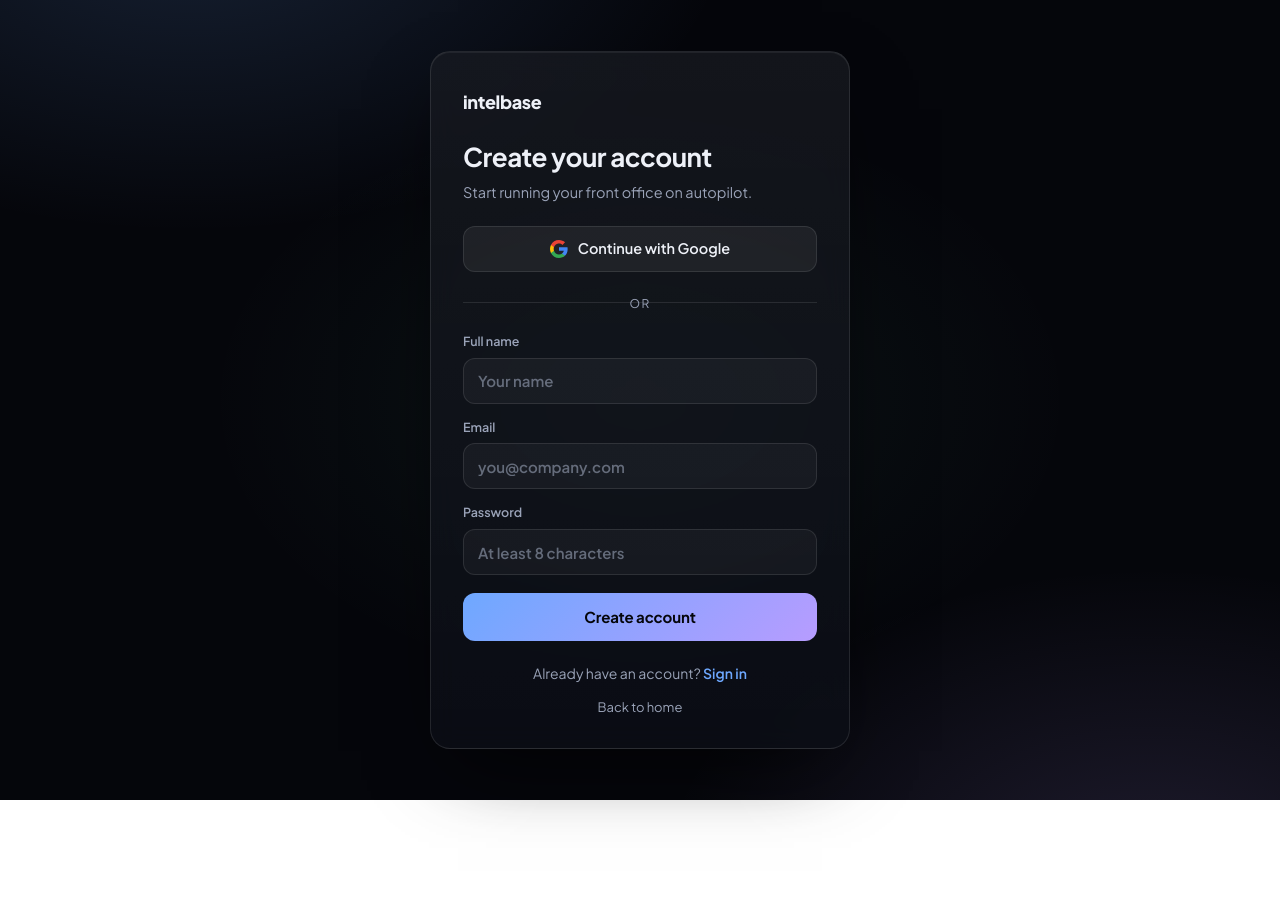
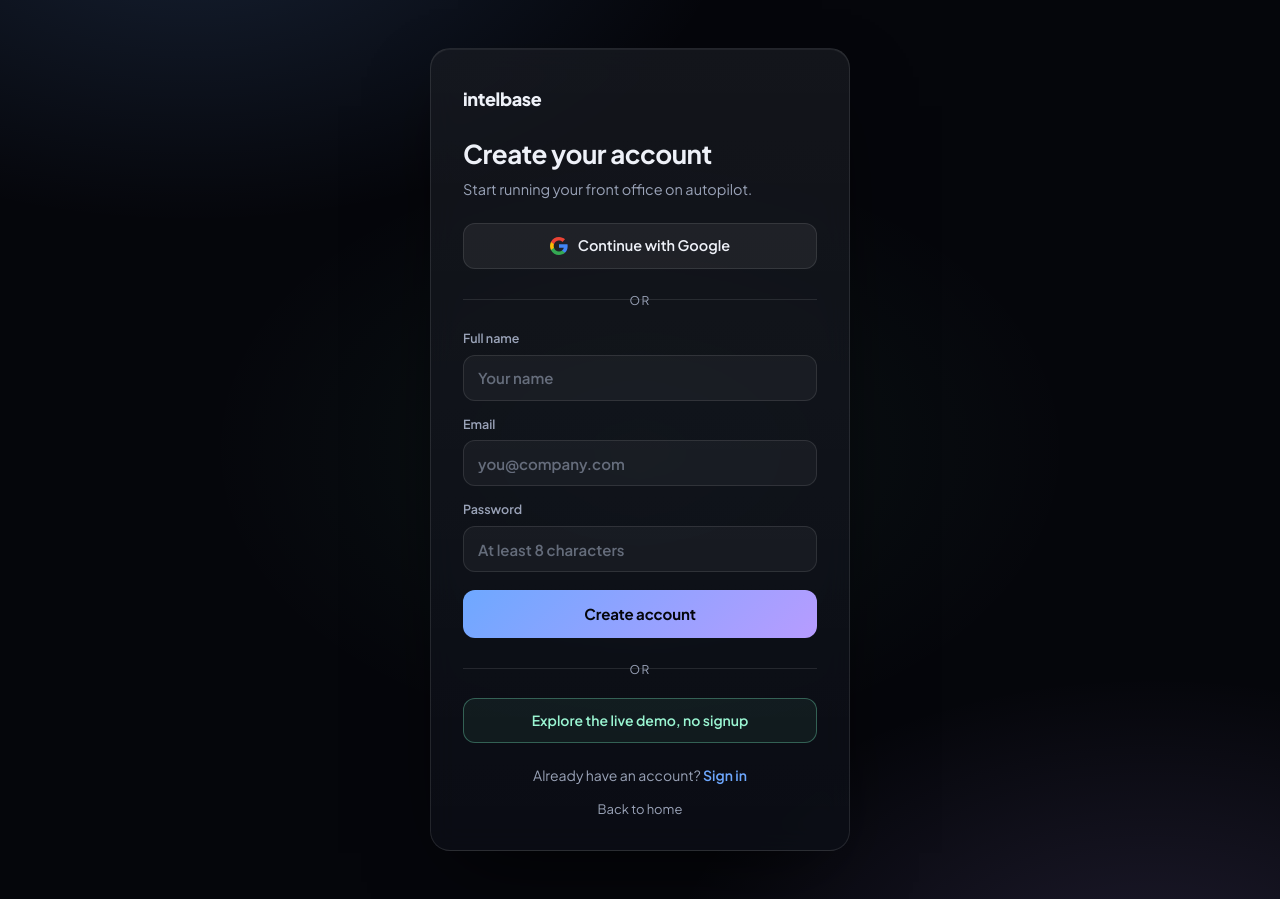
Before and after one commit to micahc123/waitlist-intelbase, a Next.js app: page /signup in a window 1280 px wide. Before the commit the page ends 800 px from the top, so only its background shows below. Built offline with nearby package versions, Linux system fonts and the light colour scheme.

Commit message:
feat(saas): one-click demo pass (no Supabase) - /api/demo cookie + proxy bypass + entry buttons

```diff
--- /dev/null
+++ b/src/app/api/demo/route.ts
@@ -0,0 +1,27 @@
+import { NextResponse } from "next/server";
+
+export const dynamic = "force-dynamic";
+
+// Demo pass: one click into the gated product without Supabase/auth. Sets an
+// `ib_demo` cookie that the proxy honors (so it also works after Supabase is
+// configured later), then drops the visitor into the app. To leave demo mode,
+// hit /api/demo?exit=1.
+export async function GET(request: Request) {
+  const url = new URL(request.url);
+
+  if (url.searchParams.get("exit") === "1") {
+    const res = NextResponse.redirect(new URL("/", url.origin));
+    res.cookies.set("ib_demo", "", { path: "/", maxAge: 0 });
+    return res;
+  }
+
+  const to = url.searchParams.get("to") || "/app";
+  const res = NextResponse.redirect(new URL(to, url.origin));
+  res.cookies.set("ib_demo", "1", {
+    httpOnly: true,
+    sameSite: "lax",
+    path: "/",
+    maxAge: 60 * 60 * 24 * 30,
+  });
+  return res;
+}
--- a/src/components/auth/auth-form.tsx
+++ b/src/components/auth/auth-form.tsx
@@ -131,6 +131,14 @@ export function AuthForm({ mode }: { mode: Mode }) {
           </button>
         </form>
 
+        <div className="ib-auth-divider">
+          <span>or</span>
+        </div>
+
+        <a href="/api/demo" className="ib-auth-demo">
+          Explore the live demo, no signup
+        </a>
+
         <p className="ib-auth-alt">
           {copy.altPrompt}{" "}
           <Link href={copy.altHref} className="ib-auth-link">
--- a/src/components/auth/auth.css
+++ b/src/components/auth/auth.css
@@ -223,3 +223,21 @@
 .ib-auth-link-muted:hover {
   color: var(--ib-text);
 }
+
+.ib-auth-demo {
+  display: block;
+  text-align: center;
+  padding: 11px 14px;
+  border-radius: 12px;
+  border: 1px solid rgba(125, 245, 200, 0.32);
+  background: rgba(125, 245, 200, 0.06);
+  color: #9af5d2;
+  font-size: 14px;
+  font-weight: 600;
+  text-decoration: none;
+  transition: background 0.16s ease, border-color 0.16s ease;
+}
+.ib-auth-demo:hover {
+  background: rgba(125, 245, 200, 0.12);
+  border-color: rgba(125, 245, 200, 0.5);
+}
--- a/src/components/landing/nav.tsx
+++ b/src/components/landing/nav.tsx
@@ -20,6 +20,7 @@ export function LandingNav() {
         </div>
 
         <div className="lp-nav-cta">
+          <a href="/api/demo" className="lp-nav-login">Live demo</a>
           <a href="/login" className="lp-nav-login">Log in</a>
           <a href="/signup" className="lp-btn lp-btn-primary lp-btn-sm">
             Start free trial <ArrowRight />
--- a/src/lib/supabase/middleware.ts
+++ b/src/lib/supabase/middleware.ts
@@ -50,6 +50,12 @@ export async function updateSession(request: NextRequest) {
   const supabaseUrl = process.env.NEXT_PUBLIC_SUPABASE_URL;
   const supabaseAnonKey = process.env.NEXT_PUBLIC_SUPABASE_ANON_KEY;
   if (!supabaseUrl || !supabaseAnonKey) {
+    return supabaseResponse;
+  }
+
+  // Demo pass: an `ib_demo` cookie (set via /api/demo) unlocks the gated app
+  // without auth or a subscription, even when Supabase/Stripe are configured.
+  if (request.cookies.get("ib_demo")?.value === "1") {
     return supabaseResponse;
   }
 
```
